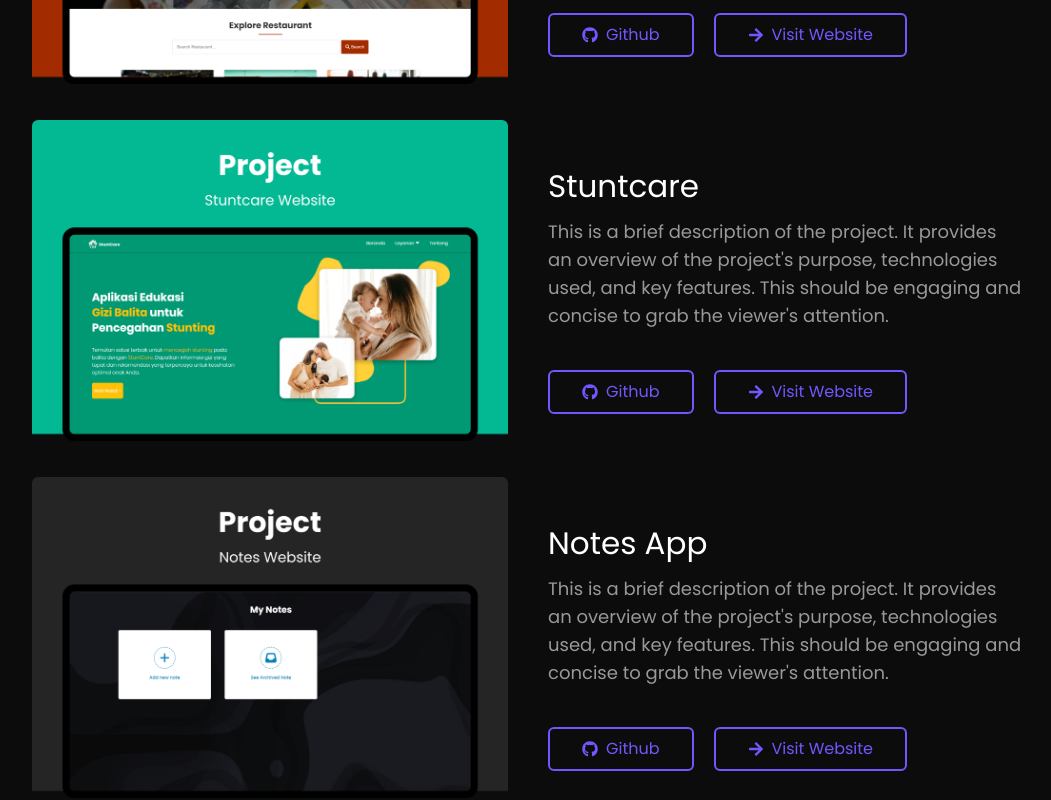
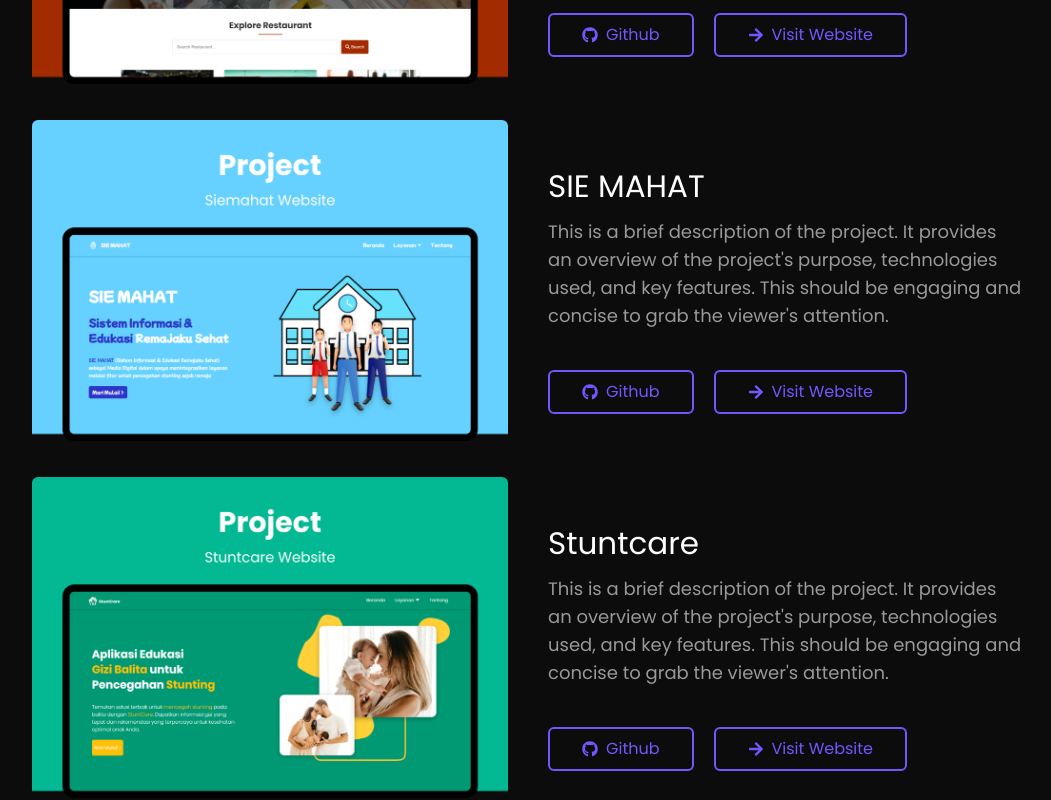
Before and after one commit to Rizq-Saputra/portofolio, a React (Vite) app: page / in a window 1280 px wide. Shown: the part 1740-2540 px from the top of the page, without its empty margins (112-1163 px from the left). Built offline with nearby package versions, Linux system fonts and the light colour scheme.

Commit message:
Add siemahat

```diff
--- a/src/components/Project.jsx
+++ b/src/components/Project.jsx
@@ -21,14 +21,27 @@ function Project() {
             </div>
             <div className="flex flex-col md:flex-row mt-9 justify-center items-center gap-10">
                 <div className="w-full md:w-1/2 hover:border-2 hover:transition-all hover:duration-500 hover:border-secondary_purple cursor-pointer hover:ease-in-out rounded-md" data-aos="fade-up">
+                    <img className="w-full rounded-md" src="/images/siemahat.png" alt="Project" />
+                </div>
+                <div className="w-full md:w-1/2 text-center md:text-left" data-aos="fade-up">
+                    <h2 className="text-[31px] mt-4 text-white">SIE MAHAT</h2>
+                    <p className="text-[#999999] text-lg mt-2">This is a brief description of the project. It provides an overview of the project&apos;s purpose, technologies used, and key features. This should be engaging and concise to grab the viewer&apos;s attention.</p>
+                    <div className="flex gap-5  justify-center md:justify-start mt-4 md:mt-10">
+                        <a target="_blank" href="https://github.com/Rizq-Saputra/kkn-project" className="flex"><button className="border-2 border-secondary_purple text-secondary_purple px-3 md:px-8 py-2 mt-4 md:mt-0 hover:bg-secondary_purple hover:text-white rounded-md transition-all duration-500 ease-in-out flex gap-2 items-center"><FaGithub/> Github</button></a>
+                        <a target="_blank" href="https://siemahat.com/" className="flex"><button className="border-2 border-secondary_purple text-secondary_purple px-3 py-2 md:px-8 mt-4 md:mt-0 text-nowrap hover:bg-secondary_purple hover:text-white rounded-md transition-all duration-500 ease-in-out flex gap-2 items-center"><FaArrowRight /> Visit Website</button></a>
+                    </div>
+                </div>
+            </div>
+            <div className="flex flex-col md:flex-row mt-9 justify-center items-center gap-10">
+                <div className="w-full md:w-1/2 hover:border-2 hover:transition-all hover:duration-500 hover:border-secondary_purple cursor-pointer hover:ease-in-out rounded-md" data-aos="fade-up">
                     <img className="w-full rounded-md" src="/images/stuntcare.png" alt="Project" />
                 </div>
                 <div className="w-full md:w-1/2 text-center md:text-left" data-aos="fade-up">
                     <h2 className="text-[31px] mt-4 text-white">Stuntcare</h2>
                     <p className="text-[#999999] text-lg mt-2">This is a brief description of the project. It provides an overview of the project&apos;s purpose, technologies used, and key features. This should be engaging and concise to grab the viewer&apos;s attention.</p>
                     <div className="flex gap-5  justify-center md:justify-start mt-4 md:mt-10">
-                        <a target="_blank" href="https://github.com/Rizq-Saputra/PA-WEB" className="flex"><button className="border-2 border-secondary_purple text-secondary_purple px-3 md:px-8 py-2 mt-4 md:mt-0 hover:bg-secondary_purple hover:text-white rounded-md transition-all duration-500 ease-in-out flex gap-2 items-center"><FaGithub/> Github</button></a>
-                        <a target="_blank" href="https://github.com/Rizq-Saputra/PA-WEB" className="flex"><button className="border-2 border-secondary_purple text-secondary_purple px-3 py-2 md:px-8 mt-4 md:mt-0 text-nowrap hover:bg-secondary_purple hover:text-white rounded-md transition-all duration-500 ease-in-out flex gap-2 items-center"><FaArrowRight /> Visit Website</button></a>
+                        <a target="_blank" href="https://github.com/Stuntcare/StuntCare" className="flex"><button className="border-2 border-secondary_purple text-secondary_purple px-3 md:px-8 py-2 mt-4 md:mt-0 hover:bg-secondary_purple hover:text-white rounded-md transition-all duration-500 ease-in-out flex gap-2 items-center"><FaGithub/> Github</button></a>
+                        <a target="_blank" href="https://stuntcare.my.id/" className="flex"><button className="border-2 border-secondary_purple text-secondary_purple px-3 py-2 md:px-8 mt-4 md:mt-0 text-nowrap hover:bg-secondary_purple hover:text-white rounded-md transition-all duration-500 ease-in-out flex gap-2 items-center"><FaArrowRight /> Visit Website</button></a>
                     </div>
                 </div>
             </div>
--- a/src/pages/ProjectPage.jsx
+++ b/src/pages/ProjectPage.jsx
@@ -11,34 +11,41 @@ const projects = [
   },
   {
     id: 2,
+    imageSrc: "/images/siemahat.png",
+    title: "SIE MAHAT",
+    learnMoreLink: "#",
+    visitWebsiteLink: "https://siemahat.com/"
+  },
+  {
+    id: 3,
     imageSrc: "/images/stuntcare.png",
     title: "Stuntcare",
     learnMoreLink: "#",
     visitWebsiteLink: "https://stuntcare.my.id/"
   },
   {
-    id: 3,
+    id: 4,
     imageSrc: "/images/notes.png",
     title: "Notes App",
     learnMoreLink: "#",
     visitWebsiteLink: "https://notes.pusling.my.id/"
   },
   {
-    id: 4,
+    id: 5,
     imageSrc: "/images/pusling.png",
     title: "Pusling App",
     learnMoreLink: "#",
     visitWebsiteLink: "https://pusling.my.id/"
   },
   {
-    id: 5,
+    id: 6,
     imageSrc: "/images/forum.png",
     title: "Forum App",
     learnMoreLink: "#",
     visitWebsiteLink: "https://forum-app-delta.vercel.app/"
   },
   {
-    id: 6,
+    id: 7,
     imageSrc: "/images/Wood.png",
     title: "Wood Store",
     learnMoreLink: "#",
```
Also changed, not shown: public/images/pusling.png, public/images/siemahat.png (added).
